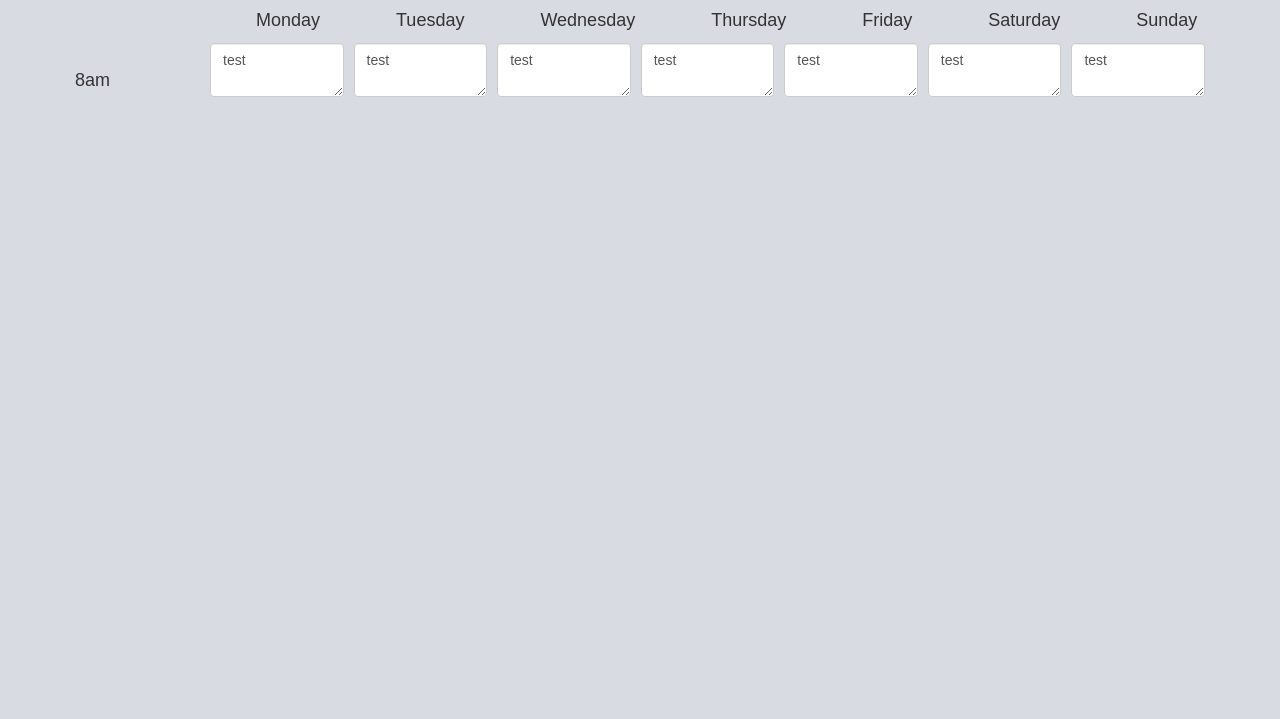
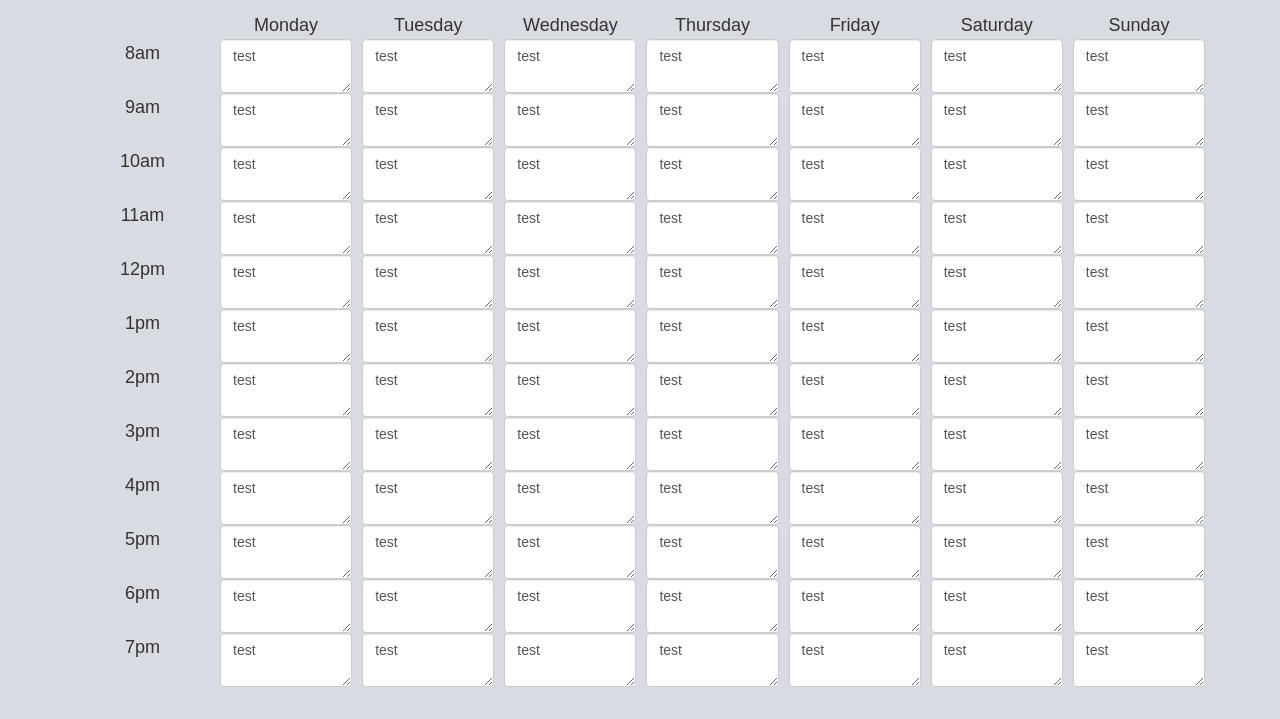
Before and after one commit to IBYanLi/TodoApp, a website: page index.html in a window 1280 px wide. Shown: the part 81-800 px from the top of the page. Drawn offline with nearby package versions, Linux system fonts and the light colour scheme; a web font is replaced by a local one.

Commit message:
schedule stuff

```diff
--- a/index.html
+++ b/index.html
@@ -15,54 +15,126 @@
         <div class="container">
 
           <div class="row">
-              <div class="col-3">
-                  &ensp;&ensp;&ensp;&ensp;&ensp;&ensp;&ensp;&ensp;
-              </div>
-            <div class="col-3">
-                Monday
-            </div>
-            <div class="col-3">
-                Tuesday
-            </div>
-            <div class="col-3">
-                Wednesday
-            </div>
-            <div class="col-3">
-                Thursday
-            </div>
-            <div class="col-3">
-                Friday
-            </div>
-            <div class="col-3">
-                Saturday
-            </div>
-            <div class="col-3">
-                Sunday
-            </div>
-          </div>
-          <div class="row" >
-              <div class="col">
-                  &ensp;&ensp;8am&ensp;&ensp;&ensp;&ensp;&ensp;&ensp;&ensp;&ensp;&ensp;&ensp;
+              <div class="col" id="time">
+              <p>
+                &ensp;&ensp;&ensp;&ensp;&ensp;&ensp;&ensp;&ensp;&ensp;&ensp;&ensp;&ensp;&ensp;&ensp;&ensp;
+                8am<br><br>
+                9am<br><br>
+                10am<br><br>
+                11am<br><br>
+                12pm<br><br>
+                1pm<br><br>
+                2pm<br><br>
+                3pm<br><br>
+                4pm<br><br>
+                5pm<br><br>
+                6pm<br><br>
+                7pm
+              </p>
               </div>
             <div class="col">
+                Monday
+                <textarea class="form-control" name="monday">test</textarea>
+                <textarea class="form-control" name="monday">test</textarea>
+                <textarea class="form-control" name="monday">test</textarea>
+                <textarea class="form-control" name="monday">test</textarea>
+                <textarea class="form-control" name="monday">test</textarea>
+                <textarea class="form-control" name="monday">test</textarea>
+                <textarea class="form-control" name="monday">test</textarea>
+                <textarea class="form-control" name="monday">test</textarea>
+                <textarea class="form-control" name="monday">test</textarea>
+                <textarea class="form-control" name="monday">test</textarea>
+                <textarea class="form-control" name="monday">test</textarea>
                 <textarea class="form-control" name="monday">test</textarea>
             </div>
             <div class="col">
+                Tuesday
+                <textarea class="form-control" name="tuesday">test</textarea>
+                <textarea class="form-control" name="tuesday">test</textarea>
+                <textarea class="form-control" name="tuesday">test</textarea>
+                <textarea class="form-control" name="tuesday">test</textarea>
+                <textarea class="form-control" name="tuesday">test</textarea>
+                <textarea class="form-control" name="tuesday">test</textarea>
+                <textarea class="form-control" name="tuesday">test</textarea>
+                <textarea class="form-control" name="tuesday">test</textarea>
+                <textarea class="form-control" name="tuesday">test</textarea>
+                <textarea class="form-control" name="tuesday">test</textarea>
+                <textarea class="form-control" name="tuesday">test</textarea>
                 <textarea class="form-control" name="tuesday">test</textarea>
             </div>
             <div class="col">
+                Wednesday
+                <textarea class="form-control" name="wednesday">test</textarea>
+                <textarea class="form-control" name="wednesday">test</textarea>
+                <textarea class="form-control" name="wednesday">test</textarea>
+                <textarea class="form-control" name="wednesday">test</textarea>
+                <textarea class="form-control" name="wednesday">test</textarea>
+                <textarea class="form-control" name="wednesday">test</textarea>
+                <textarea class="form-control" name="wednesday">test</textarea>
+                <textarea class="form-control" name="wednesday">test</textarea>
+                <textarea class="form-control" name="wednesday">test</textarea>
+                <textarea class="form-control" name="wednesday">test</textarea>
+                <textarea class="form-control" name="wednesday">test</textarea>
                 <textarea class="form-control" name="wednesday">test</textarea>
             </div>
             <div class="col">
+                Thursday
+                <textarea class="form-control" name="thursday">test</textarea>
+                <textarea class="form-control" name="thursday">test</textarea>
+                <textarea class="form-control" name="thursday">test</textarea>
+                <textarea class="form-control" name="thursday">test</textarea>
+                <textarea class="form-control" name="thursday">test</textarea>
+                <textarea class="form-control" name="thursday">test</textarea>
+                <textarea class="form-control" name="thursday">test</textarea>
+                <textarea class="form-control" name="thursday">test</textarea>
+                <textarea class="form-control" name="thursday">test</textarea>
+                <textarea class="form-control" name="thursday">test</textarea>
+                <textarea class="form-control" name="thursday">test</textarea>
                 <textarea class="form-control" name="thursday">test</textarea>
             </div>
             <div class="col">
+                Friday
+                <textarea class="form-control" name="friday">test</textarea>
+                <textarea class="form-control" name="friday">test</textarea>
+                <textarea class="form-control" name="friday">test</textarea>
+                <textarea class="form-control" name="friday">test</textarea>
+                <textarea class="form-control" name="friday">test</textarea>
+                <textarea class="form-control" name="friday">test</textarea>
+                <textarea class="form-control" name="friday">test</textarea>
+                <textarea class="form-control" name="friday">test</textarea>
+                <textarea class="form-control" name="friday">test</textarea>
+                <textarea class="form-control" name="friday">test</textarea>
+                <textarea class="form-control" name="friday">test</textarea>
                 <textarea class="form-control" name="friday">test</textarea>
             </div>
             <div class="col">
+                Saturday
+                <textarea class="form-control" name="saturday">test</textarea>
+                <textarea class="form-control" name="saturday">test</textarea>
+                <textarea class="form-control" name="saturday">test</textarea>
+                <textarea class="form-control" name="saturday">test</textarea>
+                <textarea class="form-control" name="saturday">test</textarea>
+                <textarea class="form-control" name="saturday">test</textarea>
+                <textarea class="form-control" name="saturday">test</textarea>
+                <textarea class="form-control" name="saturday">test</textarea>
+                <textarea class="form-control" name="saturday">test</textarea>
+                <textarea class="form-control" name="saturday">test</textarea>
+                <textarea class="form-control" name="saturday">test</textarea>
                 <textarea class="form-control" name="saturday">test</textarea>
             </div>
             <div class="col">
+                Sunday
+                <textarea class="form-control" name="sunday">test</textarea>
+                <textarea class="form-control" name="sunday">test</textarea>
+                <textarea class="form-control" name="sunday">test</textarea>
+                <textarea class="form-control" name="sunday">test</textarea>
+                <textarea class="form-control" name="sunday">test</textarea>
+                <textarea class="form-control" name="sunday">test</textarea>
+                <textarea class="form-control" name="sunday">test</textarea>
+                <textarea class="form-control" name="sunday">test</textarea>
+                <textarea class="form-control" name="sunday">test</textarea>
+                <textarea class="form-control" name="sunday">test</textarea>
+                <textarea class="form-control" name="sunday">test</textarea>
                 <textarea class="form-control" name="sunday">test</textarea>
             </div>
           </div>
--- a/style.css
+++ b/style.css
@@ -15,6 +15,7 @@ h1{
 
 .col{
     margin: 5px auto;
+    width: 10vh
     text-align : center;
 }
 
@@ -27,9 +28,8 @@ h1{
 .col{
     margin: 5px;
 }
-.col-3{
-    margin-left: 38px;
-    margin-right: 38px;
+#time{
+    line-height: 1.5;
 }
 
 .fields{
```
